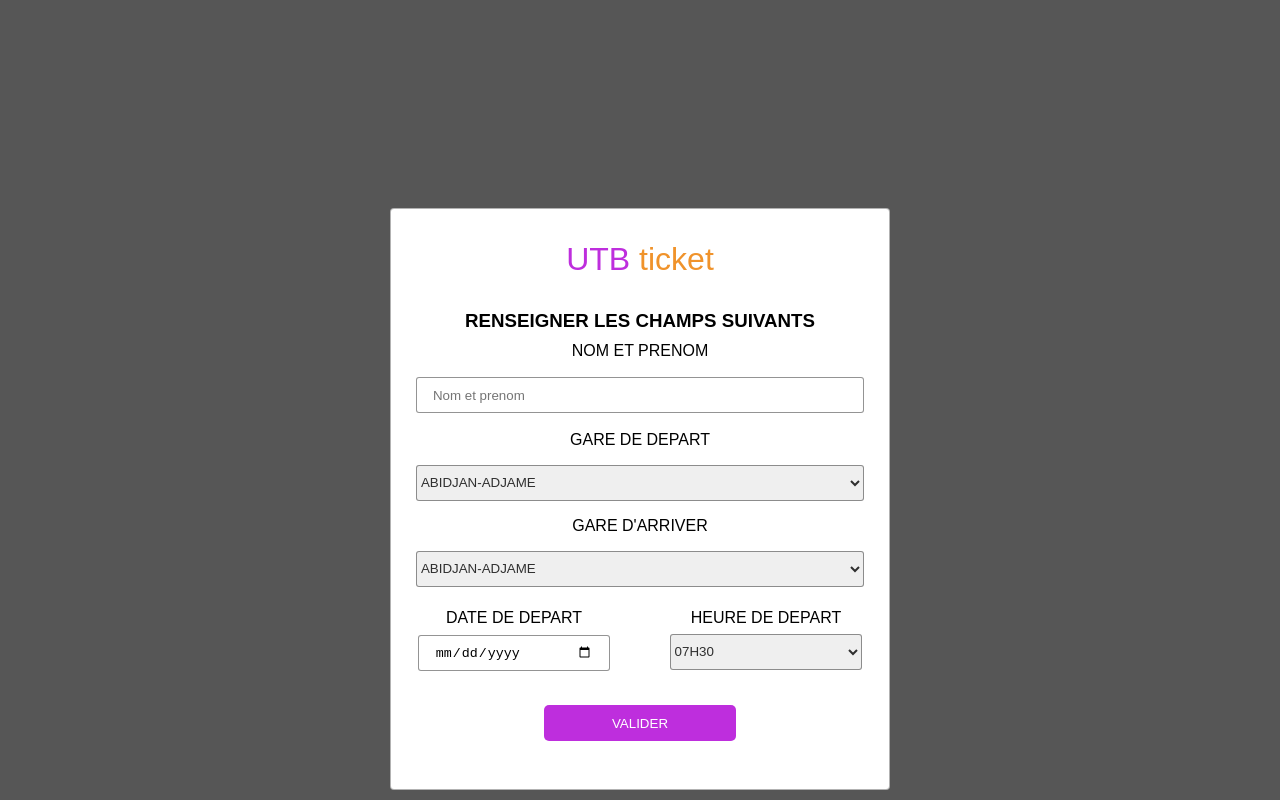
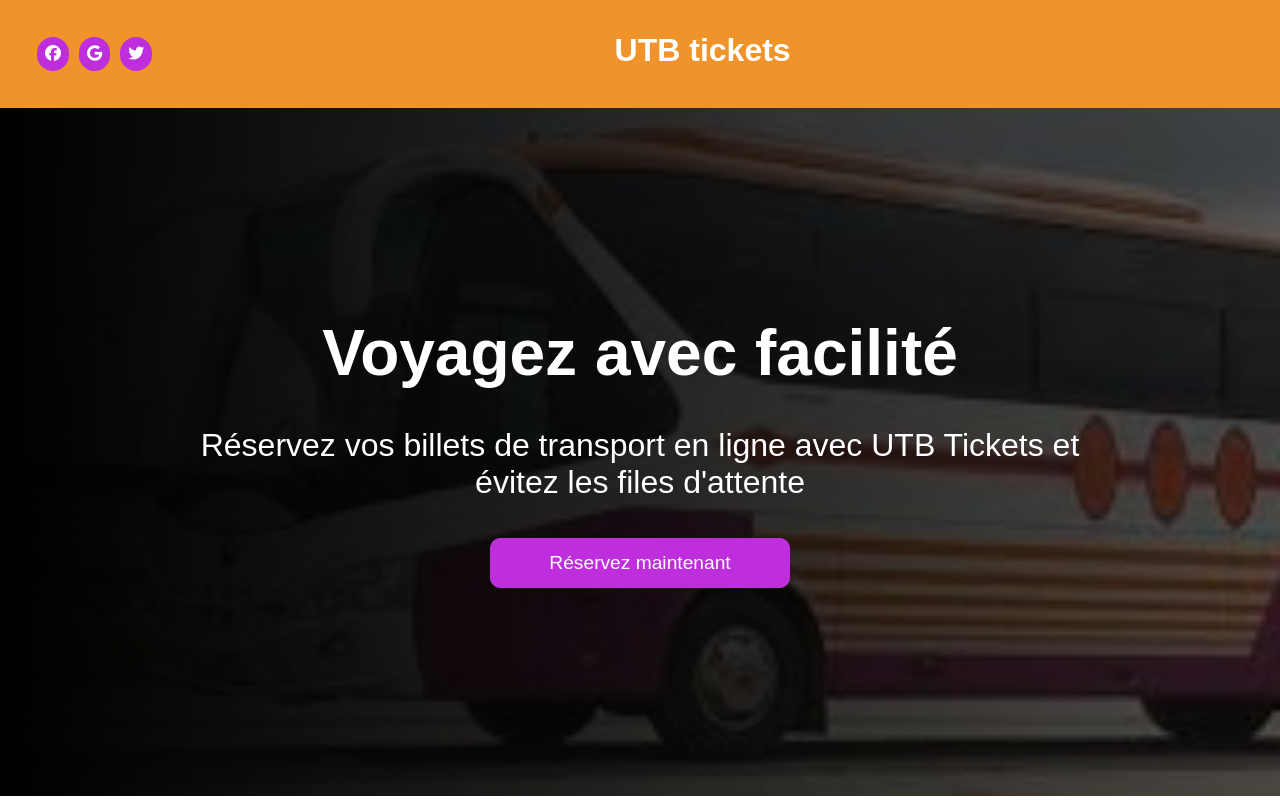
Before and after one commit to ANNEMARIE05/UTB_ticket, a plain HTML site: page index.html in a window 1280 px wide. Drawn offline with Linux system fonts and the light colour scheme.

Commit message:
ajout de page d'accueil

```diff
--- /dev/null
+++ b/css/reservation.css
@@ -0,0 +1,81 @@
+*{
+    margin: 0;
+    padding: 0;
+    box-sizing: border-box;
+}
+body{
+    font-family: Arial, Helvetica, sans-serif;
+    background-color: #333333d3;
+}
+.container{
+    max-width: 500px;
+    min-width: 300px;
+    background-color: #FFF;
+    margin: 13rem auto 0;
+    border: 1px solid #2e2d2d5d;
+    border-radius: 4px;
+}
+.menu{
+    width: 100%;
+}
+.en-tete{
+    text-align: center;
+}
+h1{
+    margin: 2rem;
+    font-weight: 100;
+    color: #F0932B;
+}
+h1 span{
+    color: #BE2EDD;
+}
+.liste-choix{
+    text-align: center;
+}
+.liste-choix p{
+    margin: .6rem;
+}
+input{
+    height: 4.5vh;
+    width: 90%;
+    padding: 1rem;
+    margin: .5rem 0;
+    border-radius: 3px;
+    border: 1px solid #1e1e1e79;
+}
+select{
+    width: 90%;
+    height: 4.5vh;
+    margin: .4rem 0;
+    border-radius: 3px;
+    border: 1px solid #1e1e1e79;
+    color: #1e1e1eeb;
+}
+.horraire{
+    display: flex;
+    justify-content: space-between;
+    text-align: center;
+}
+.horraire div{
+    height: 8vh;
+    width: 43%;
+    margin: 1rem;
+}
+.btn{
+    display: flex;
+    justify-content: center;
+    padding: 1rem;
+}
+button{
+    height: 4.5vh;
+    width: 15vw;
+    margin: 0 0 2rem 0;
+    background-color: #BE2EDD;
+    border-radius: 5px;
+    color: #FFF;
+    border: none;
+}
+button a{
+    text-decoration: none;
+    color: #FFF;
+}
--- a/css/style.css
+++ b/css/style.css
@@ -5,73 +5,49 @@
 }
 body{
     font-family: Arial, Helvetica, sans-serif;
-    background-color: #333333d3;
 }
-.container{
-    max-width: 500px;
-    min-width: 300px;
-    background-color: #FFF;
-    margin: 13rem auto 0;
-    border: 1px solid #2e2d2d5d;
-    border-radius: 4px;
+header{
+    padding: 2rem;
+    width: 100%;
+    background-color: #F0932B;
+    display: flex;
+    color: #FFF;
+    justify-content: space-between;
 }
-.menu{
+ul{
+    display: flex;
+    color: #FFF;
+    list-style-type: none;
+}
+ul li{
+    padding: 0.5rem;
+    border-radius: 10rem;
+    background-color: #BE2EDD;
+    margin: 5px;
+}
+.front {
+    padding: 3rem 0;
+    text-align: center;
+    background: linear-gradient(to right, black,rgba(0, 0, 0, 0.639)),
+    url(../img/car.jpeg);
+    background-size: cover;
     width: 100%;
+    color: #FFF;
 }
-.en-tete{
-    text-align: center;
+.front div{
+    margin: 10rem 0;
+    font-weight: 200;
+    font-size: 2rem;
 }
-h1{
-    margin: 2rem;
-    font-weight: 100;
-    color: #F0932B;
+.front button{
+    height: 50px;
+    width: 300px;
+    background-color: #BE2EDD;
+    border-radius: 10px;
+    border: 1px solid #BE2EDD;
 }
-h1 span{
-    color: #BE2EDD;
+.front button a{
+    text-decoration: none;
+    font-size: 1.2rem;
+    color: #FFF;
 }
-.liste-choix{
-    text-align: center;
-}
-.liste-choix p{
-    margin: .6rem;
-}
-input{
-    height: 4.5vh;
-    width: 90%;
-    padding: 1rem;
-    margin: .5rem 0;
-    border-radius: 3px;
-    border: 1px solid #1e1e1e79;
-}
-select{
-    width: 90%;
-    height: 4.5vh;
-    margin: .4rem 0;
-    border-radius: 3px;
-    border: 1px solid #1e1e1e79;
-    color: #1e1e1eeb;
-}
-.horraire{
-    display: flex;
-    justify-content: space-between;
-    text-align: center;
-}
-.horraire div{
-    height: 8vh;
-    width: 43%;
-    margin: 1rem;
-}
-.btn{
-    display: flex;
-    justify-content: center;
-    padding: 1rem;
-}
-button{
-    height: 4.5vh;
-    width: 15vw;
-    margin: 0 0 2rem 0;
-    background-color: #BE2EDD;
-    border-radius: 5px;
-    color: #FFF;
-    border: none;
-}
--- a/index.html
+++ b/index.html
@@ -4,57 +4,34 @@
     <meta charset="UTF-8">
     <meta http-equiv="X-UA-Compatible" content="IE=edge">
     <meta name="viewport" content="width=device-width, initial-scale=1.0">
+    <script src="https://kit.fontawesome.com/538942b924.js" crossorigin="anonymous"></script>
     <title>UTB</title>
     <link rel="stylesheet" href="css/style.css">
 </head>
 <body>
     <div class="container">
-        <form action="" class="menu">
-            <div class="en-tete">
-                <h1><span>UTB </span>ticket</h1>
-                <h3>RENSEIGNER LES CHAMPS SUIVANTS</h3>
+        <header>
+            <ul>
+                <li><span><i class="fa-brands fa-facebook"></i></span></li>
+                <li><span><i class="fa-brands fa-google"></i></span></li>
+                <li><span><i class="fa-brands fa-twitter"></i></span></li>
+            </ul>
+            <h1>UTB tickets</h1>
+            <div></div>
+        </header>
+        <div class="front">
+            <div>
+                <h1>Voyagez avec facilité</h1><br>
+                <p>
+                    Réservez vos billets de transport en ligne avec UTB Tickets et <br>
+                    évitez les files d'attente
+                </p><br>
+                <button><a href="html/reservation.html">Réservez maintenant</a></button>
             </div>
-            <div class="liste-choix">
-                <p>NOM ET PRENOM</p>
-                <input class="ipt" type="text" placeholder="Nom et prenom">
-                <p>GARE DE DEPART</p>
-                <select name="" id="depart">
-                    <option value="ABIDJAN-ADJAME">ABIDJAN-ADJAME</option>
-                    <option value="ABIDJAN-KOUMASSI">ABIDJAN-KOUMASSI</option>
-                    <option value="BOUAKE">BOUAKE</option>
-                    <option value="YAMOUSSOUKRO">YAMOUSSOUKRO</option>
-                </select>
-                <p>GARE D'ARRIVER</p>
-                <select name="" id="arriver">
-                    <option value="ABIDJAN-ADJAME">ABIDJAN-ADJAME</option>
-                    <option value="ABIDJAN-KOUMASSI">ABIDJAN-KOUMASSI</option>
-                    <option value="BOUAKE">BOUAKE</option>
-                    <option value="YAMOUSSOUKRO">YAMOUSSOUKRO</option>
-                </select>
-            </div>
-            <div class="horraire">
-                <div>
-                    <p>DATE DE DEPART</p>
-                    <input id="date" type="date" >
-                </div>
-                <div>
-                    <p>HEURE DE DEPART</p>
-                <select name="" id="heure">
-                    <option value="07H30">07H30</option>
-                    <option value="09H30">09H30</option>
-                    <option value="11H30">11H30</option>
-                    <option value="14H00">14H00</option>
-                    <option value="16H00">16H00</option>
-                    <option value="18H00">18H00</option>
-                    <option value="20H00">20H00</option>
-                </select>
-                </div>
-            </div>
-            <div class="btn">
-                <button class="soumettre" type="submit">VALIDER</button>
-            </div>
-        </form>
+        </div>
+        <div class="menu">
+
+        </div>
     </div>
-    <script src="js/script.js"></script>
 </body>
 </html>
--- a/js/script.js
+++ b/js/script.js
@@ -6,8 +6,7 @@
 const soumettre = document.querySelector('.soumettre')
 
 
-soumettre.addEventListener("click",(event) =>{
-    event.preventDefault();
+soumettre.addEventListener("click",() =>{
     console.log(ipt.value);
     console.log(depart.value);
     console.log(arriver.value);
@@ -23,5 +22,4 @@
     };
 
     localStorage.setItem("monTicket", JSON.stringify(monTicket))
-    window.location.href="/html/verif.html";
 })
```
Also changed, not shown: html/reservation.html (added, +60 -0 lines), index2.html (deleted, +0 -22 lines), img/car.jpeg (added), img/fond.jpeg (added), img/images.jpeg (added).
